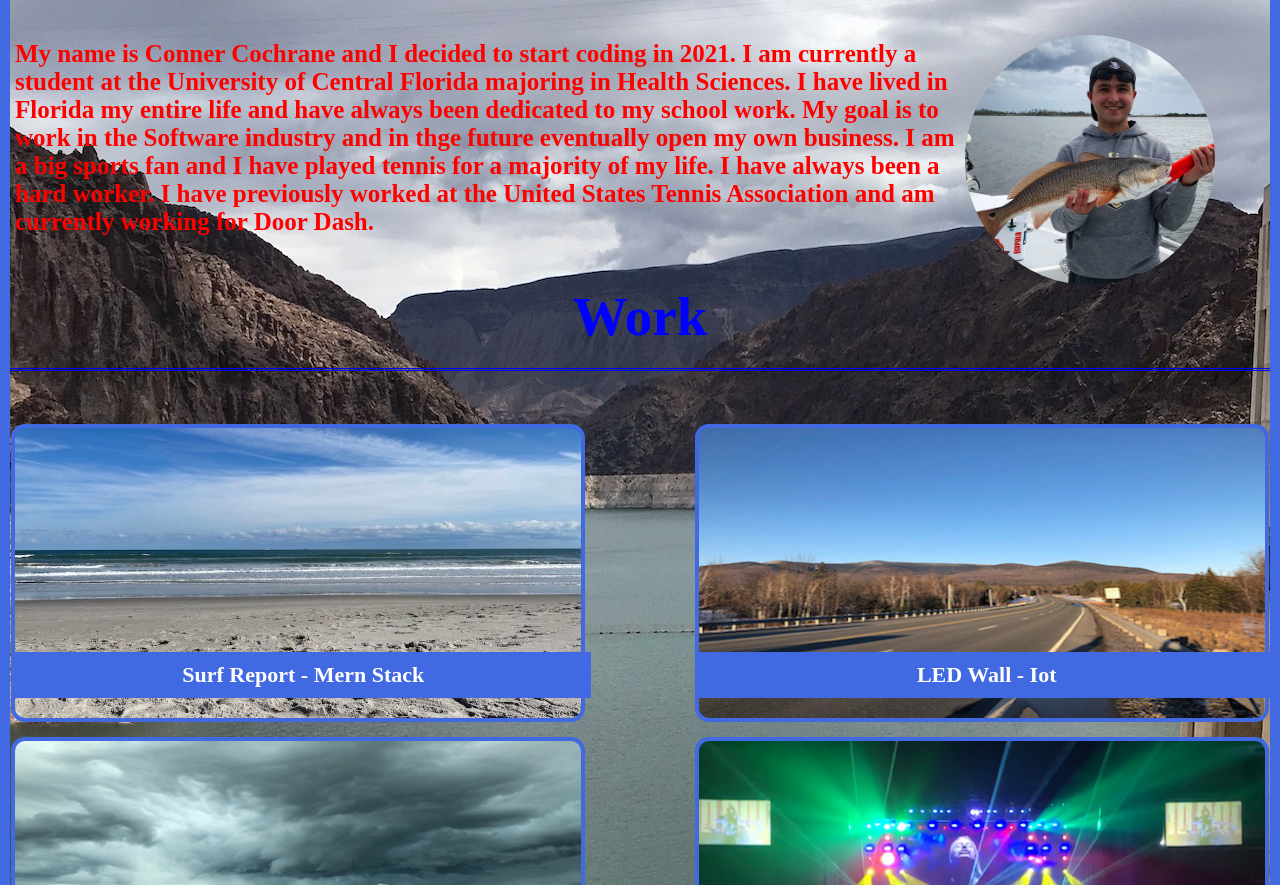
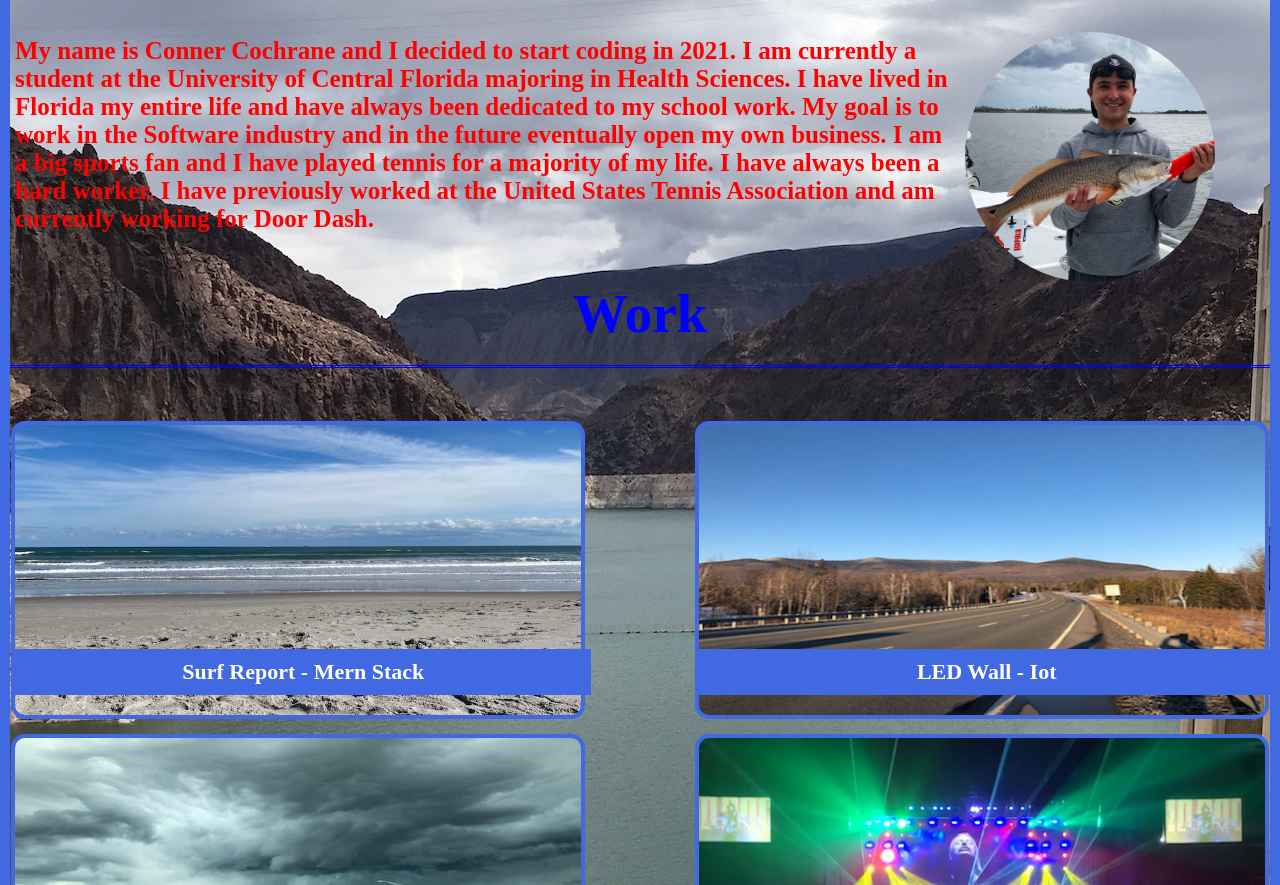
Before and after one commit to connerc11/Conner-Cochrane-Portfolio, a plain HTML site: page index.html in a window 1280 px wide. Shown: the part 215-1100 px from the top of the page. Drawn offline with Linux system fonts and the light colour scheme.

Commit message:
updated css and html

```diff
--- a/assets/css/style.css
+++ b/assets/css/style.css
@@ -3,6 +3,12 @@
     padding: 0;
     box-sizing: border-box;
   }
+
+  *,
+*:before,
+*:after {
+  box-sizing: inherit;}
+
 
   body {
     background: url("../images/cactus.JPG");
@@ -262,13 +268,11 @@
   #About-Me p:hover {
     color: royalblue;
     text-transform: capitalize;
-    text-shadow: hotpink;
   }
 
   li:hover {
     text-rendering: optimizeSpeed;
     size: 100px;
-    color: hotpink;
     font-weight: 800;
   }
 
@@ -279,7 +283,6 @@
     height: auto;
     height: 250px;
   }
-
 
 footer {
   padding: 20px 35px;
@@ -327,19 +330,3 @@
 .flex-row {
 display: flex;
 }
-
-
-
-
-
-  body:before, body:after {
-    content: "";
-    background: #900;
-    height: 3px;
-}
-
-*,
-*:before,
-*:after {
-  box-sizing: inherit;
-}
--- a/index.html
+++ b/index.html
@@ -45,7 +45,7 @@
     <h2 class="section-title primary-border">About Me</h2>
     <div class="flex-row">
         <p>
-            My name is Conner Cochrane and I decided to start coding in 2021. I am currently a student at the University of Central Florida majoring in Health Sciences. I have lived in Florida my entire life and have always been dedicated to my school work. My goal is to work in the Software industry and in thge future eventually open my own business. I am a big sports fan and I have played tennis for a majority of my life. I have always been a hard worker. I have previously worked at the United States Tennis Association and am currently working for Door Dash.
+            My name is Conner Cochrane and I decided to start coding in 2021. I am currently a student at the University of Central Florida majoring in Health Sciences. I have lived in Florida my entire life and have always been dedicated to my school work. My goal is to work in the Software industry and in the future eventually open my own business. I am a big sports fan and I have played tennis for a majority of my life. I have always been a hard worker. I have previously worked at the United States Tennis Association and am currently working for Door Dash.
         </p>
     <img src="./assets/images/fish.JPG">
     </div>
```
Lines whose indentation alone changed are shown as unchanged.
